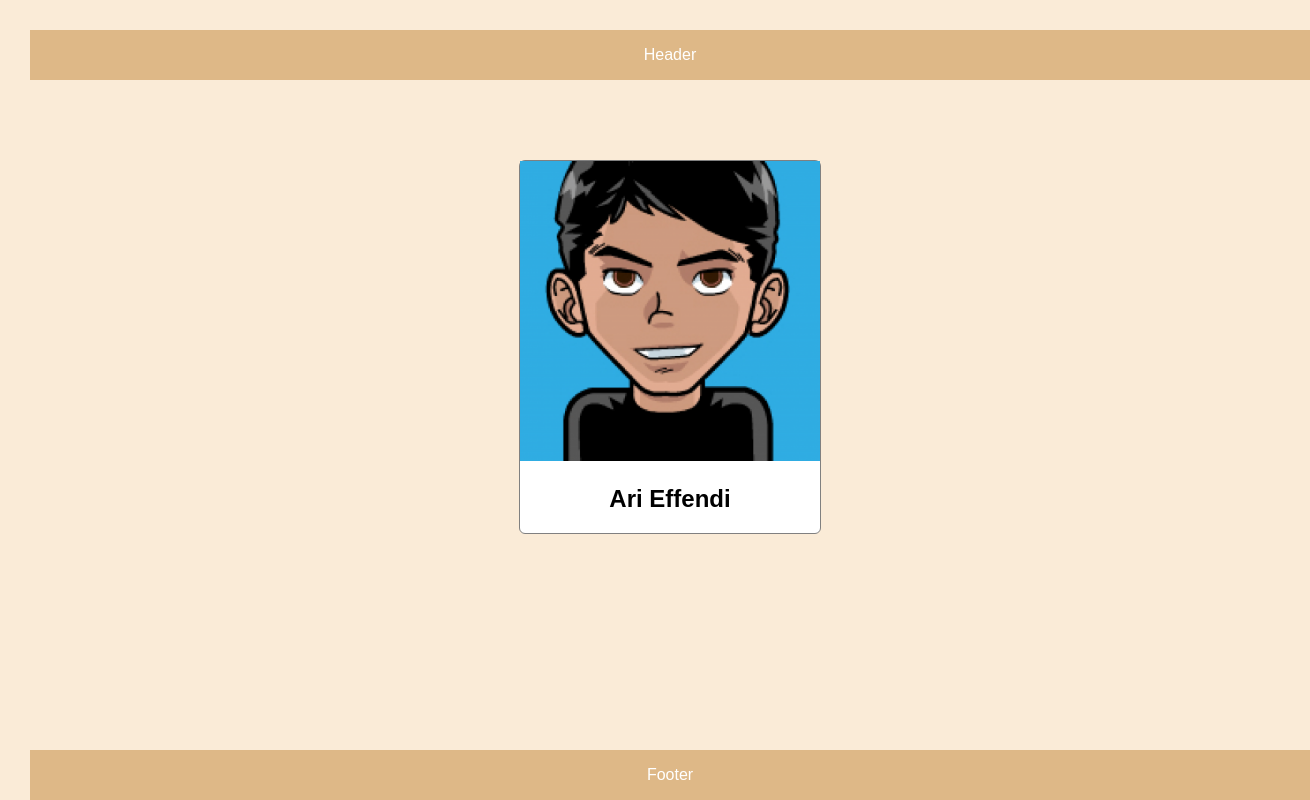
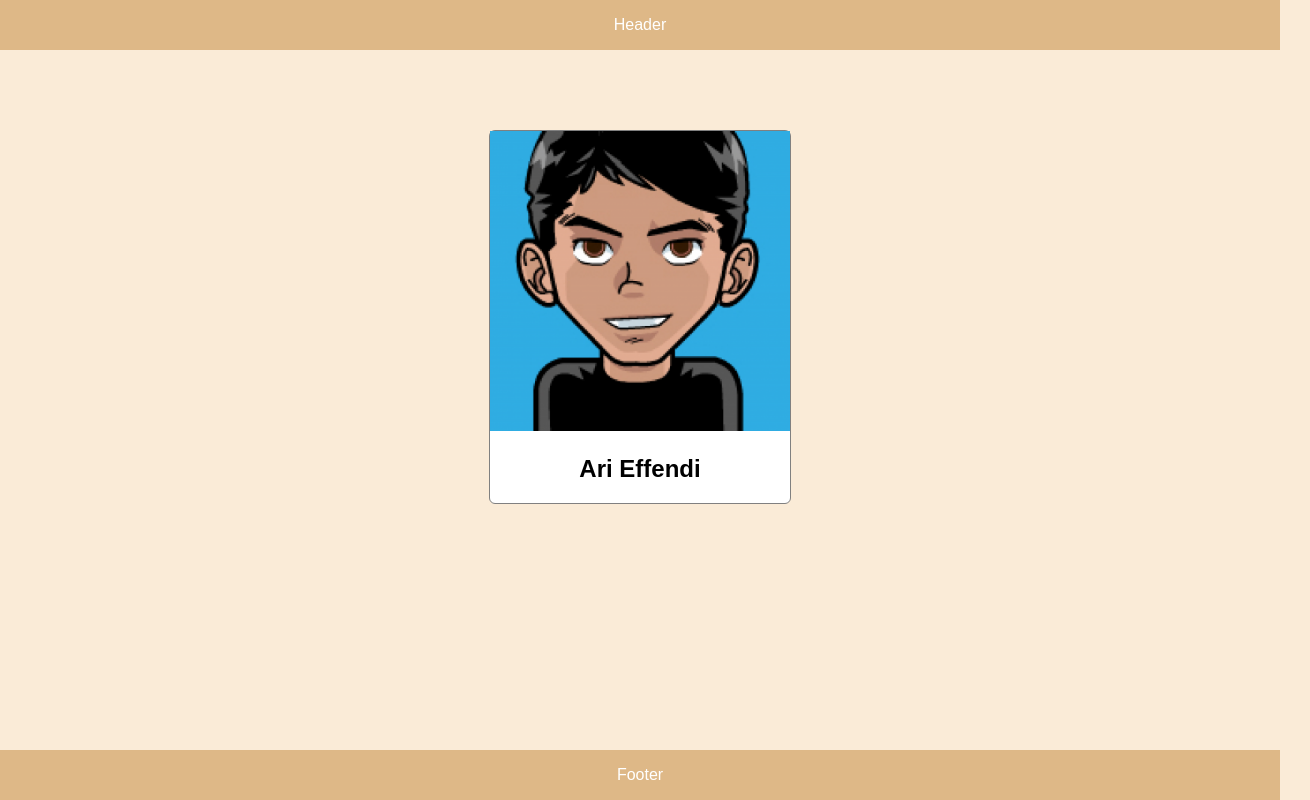
Before and after one commit to arifnd/my-repo-from-remote, a plain HTML site: page index.html in a window 1280 px wide. Shown: the whole page, 1310 px wide, since content can reach past the window. Drawn offline with Linux system fonts and the light colour scheme.

Commit message:
fix false margin in body selector

```diff
--- a/style.css
+++ b/style.css
@@ -1,7 +1,7 @@
 body {
     width: 100%;
     height: 100%;
-    margin: 30px;
+    margin: 0px;
     padding: 0px;
     background-color: antiquewhite;
     font-family: Arial, Helvetica, sans-serif;
```
